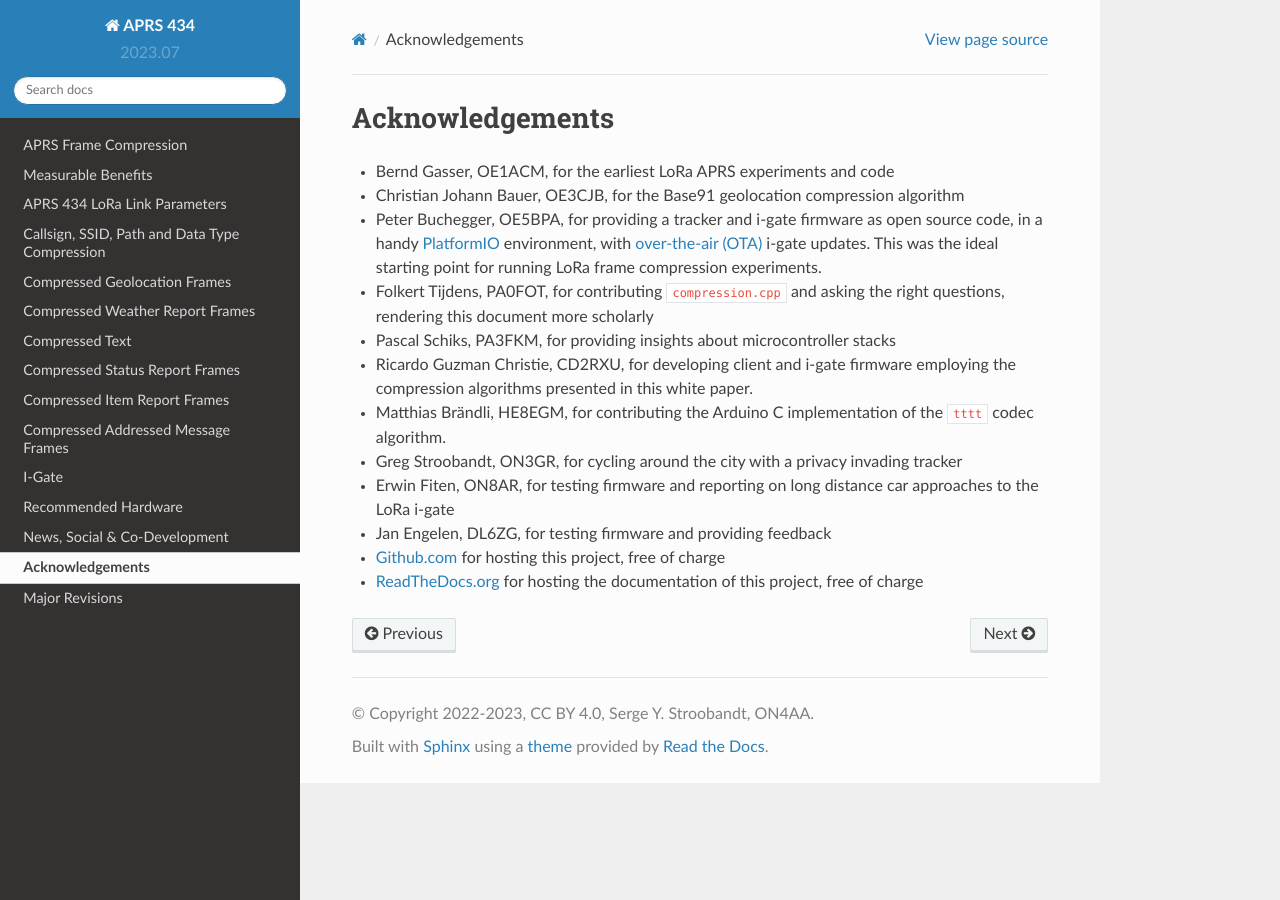
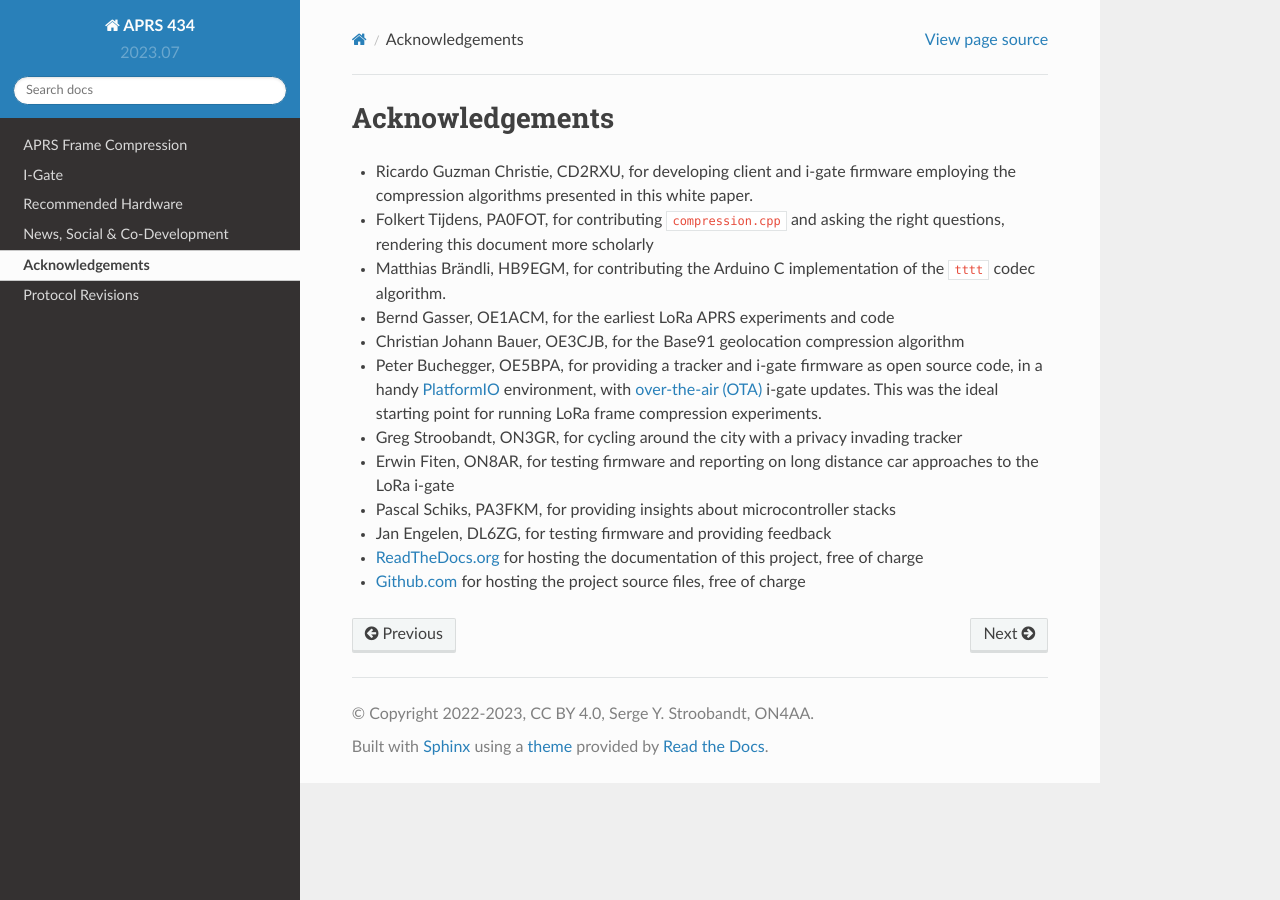
Before and after one commit to aprs438/aprs438.protocol, a Sphinx documentation site: the page built from docs/source/acknowledgements.md, in a window 1280 px wide. Built offline with Sphinx 7.4.7 and the Read the Docs theme 2.0.0, drawn with Linux system fonts in a browser that asks for light colours.

Commit message:
toctree, acknowledgements

````diff
--- a/docs/requirements.txt
+++ b/docs/requirements.txt
@@ -1,2 +1,3 @@
+myst-parser==2.0.0
 sphinx==7.1.0
-myst-parser==2.0.0
+sphinx-favicon==1.0.1
--- a/docs/source/acknowledgements.md
+++ b/docs/source/acknowledgements.md
@@ -1,14 +1,17 @@
 # Acknowledgements
+
+- Ricardo Guzman Christie, CD2RXU, for developing client and i‑gate firmware employing the compression algorithms presented in this white paper.
+- Folkert Tijdens, PA0FOT, for contributing [`compression.cpp`](code/codec.cpp) and asking the right questions, rendering this document more scholarly
+- Matthias Brändli, HB9EGM, for contributing the Arduino C implementation of the `tttt` codec algorithm.
 
 - Bernd Gasser, OE1ACM, for the earliest LoRa APRS experiments and code
 - Christian Johann Bauer, OE3CJB, for the Base91 geolocation compression algorithm
 - Peter Buchegger, OE5BPA, for providing a tracker and i‑gate firmware as open source code, in a handy [PlatformIO](https://platformio.org) environment, with [over-the-air (OTA)](https://en.wikipedia.org/wiki/Over-the-air_programming) i‑gate updates. This was the ideal starting point for running LoRa frame compression experiments.
-- Folkert Tijdens, PA0FOT, for contributing [`compression.cpp`](code/codec.cpp) and asking the right questions, rendering this document more scholarly
-- Pascal Schiks, PA3FKM, for providing insights about microcontroller stacks
-- Ricardo Guzman Christie, CD2RXU, for developing client and i‑gate firmware employing the compression algorithms presented in this white paper.
-- Matthias Brändli, HE8EGM, for contributing the Arduino C implementation of the `tttt` codec algorithm.
+
 - Greg Stroobandt, ON3GR, for cycling around the city with a privacy invading tracker
 - Erwin Fiten, ON8AR, for testing firmware and reporting on long distance car approaches to the LoRa i‑gate
+- Pascal Schiks, PA3FKM, for providing insights about microcontroller stacks
 - Jan Engelen, DL6ZG, for testing firmware and providing feedback
-- [Github.com](https://github.com/) for hosting this project, free of charge
+
 - [ReadTheDocs.org](https://readthedocs.org/) for hosting the documentation of this project, free of charge
+- [Github.com](https://github.com/) for hosting the project source files, free of charge
--- a/docs/source/conf.py
+++ b/docs/source/conf.py
@@ -13,6 +13,7 @@
 
 extensions = [
     'myst_parser',
+    'sphinx_favicon',
     'sphinx.ext.duration',
     'sphinx.ext.doctest',
     'sphinx.ext.autodoc',
--- a/docs/source/frame_compression.md
+++ b/docs/source/frame_compression.md
@@ -19,3 +19,15 @@
 - _Source Address, SSID_ and _Data Type ID_ can be compressed into only 5 payload bytes, compared to 26 payload bytes with OE5BPA firmware.
 - It is customary to compress latitude, longitude, symbol, course and speed using [Base91](https://en.wikipedia.org/wiki/List_of_numeral_systems#Standard_positional_numeral_systems), which results in another 13 payload bytes; _Data Type ID_ not included. **APRS&nbsp;434** will not differ in this respect.
 - If APRS Mic-E compression were to be used instead, that would require another 16 payload bytes to compress latitude, longitude, symbol, course and speed; 7&nbsp;bytes in the superfluous _Destination&nbsp;Address_ and 9&nbsp;bytes in the _Information&nbsp;Field; Data Type ID_ included. Hence, this is not a good option.
+
+```{toctree}
+measurable_benefits.md
+link_parameters.md
+callsign-ssid-path-data_type.md
+geolocation.md
+weather_report.md
+compressed_text.md
+status_report.md
+item_report.md
+addressed_message.md
+```
--- a/docs/source/revisions.md
+++ b/docs/source/revisions.md
@@ -1,4 +1,4 @@
-# Major Revisions
+# Protocol Revisions
 
 |date|changes|
 |:--:|:------|
````
Also changed, not shown: docs/source/index.md (+0 -9 lines), docs/source/link_parameters.md (+3 -1 lines), .readthedocs.yaml.
